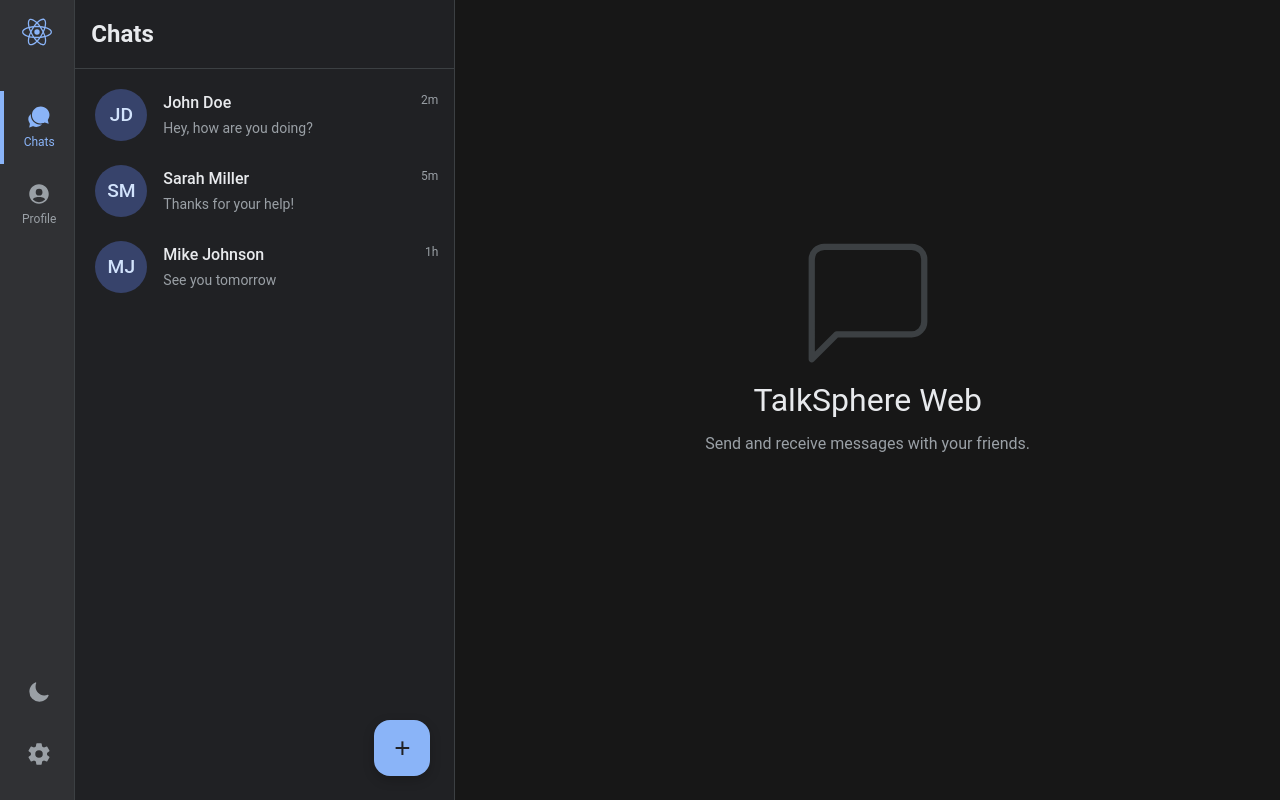
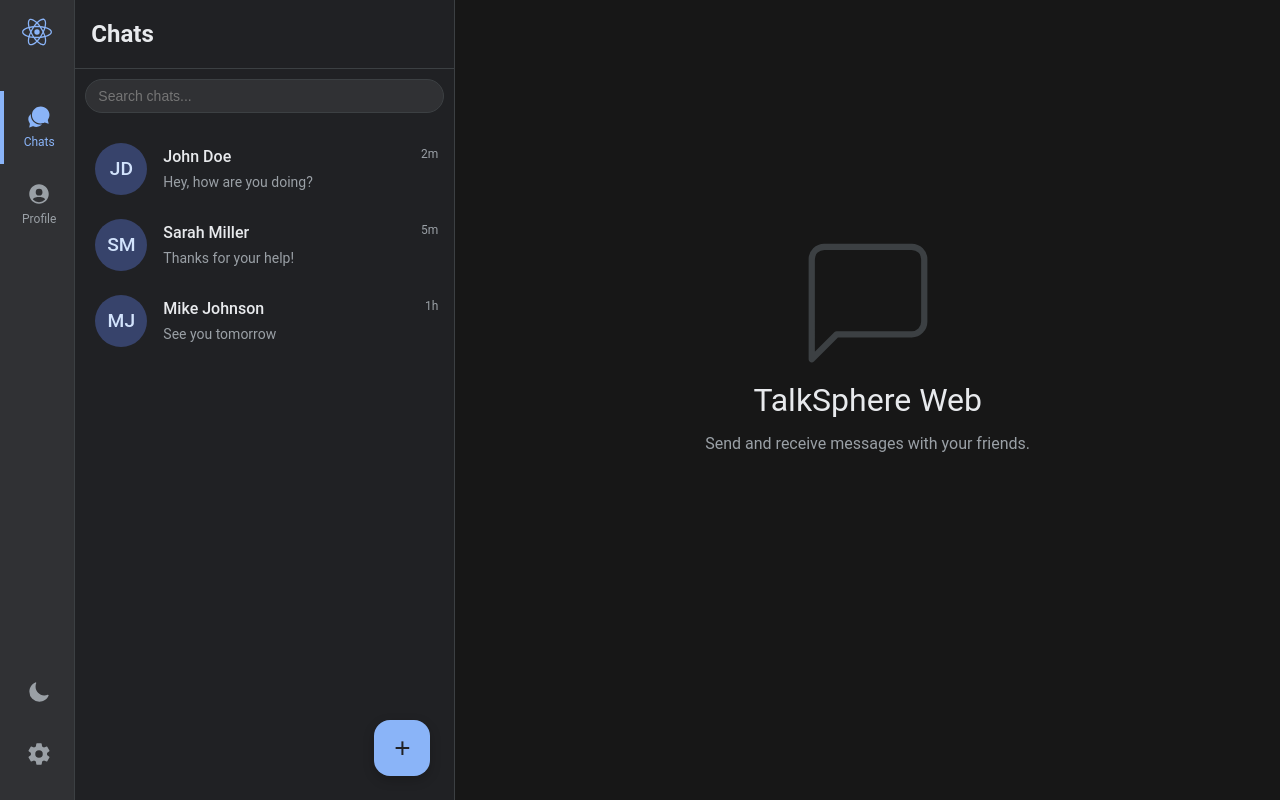
Before and after one commit to swapnilsontakke7676/TalkSphere, a React (Vite) app in the folder frontend/: page /chats in a window 1280 px wide. Built offline with nearby package versions, Linux system fonts and the light colour scheme; sample sign-in values are in the browser's storage.

Commit message:
Chat search for recent chats

```diff
--- a/frontend/src/components/ChatList.jsx
+++ b/frontend/src/components/ChatList.jsx
@@ -1,17 +1,33 @@
-import React from "react";
+import React, { useState } from "react";
 
 const ChatList = ({ chats, selectedChat, selectChat, startNewChat }) => {
+    const [searchTerm, setSearchTerm] = useState("");
+    const filteredChats = Object.entries(chats).filter(([chatId, chat]) =>
+        chat.name.toLowerCase().includes(searchTerm.toLowerCase()) ||
+        chat.preview.toLowerCase().includes(searchTerm.toLowerCase())
+    );
+
     return (
         <div className="chat-list">
             <div className="chat-list-header">
                 <h2 className="chat-list-title">Chats</h2>
+            </div>
 
+            {/* Search bar */}
+            <div className="chat-search">
+                <input
+                    type="text"
+                    placeholder="Search chats..."
+                    value={searchTerm}
+                    onChange={(e) => setSearchTerm(e.target.value)}
+                />
             </div>
             <div className="chat-items">
-                {Object.entries(chats).map(([chatId, chat]) => (
+                {filteredChats.length > 0 ? (
+                    filteredChats.map(([chatId, chat]) => (
                         <div
                             key={chatId}
-                        className={`chat-item ${selectedChat === chatId ? 'selected' : ''}`}
+                            className={`chat-item ${selectedChat === chatId ? "selected" : ""}`}
                             onClick={() => selectChat(chatId)}
                         >
                             <div className="chat-avatar">{chat.avatar}</div>
@@ -23,9 +39,13 @@ const ChatList = ({ chats, selectedChat, selectChat, startNewChat }) => {
                                 <div className="chat-preview">{chat.preview}</div>
                             </div>
                         </div>
-                ))}
+                    ))
+                ) : (
+                    <div className="no-chats">No chats found</div>
+                )}
             </div>
-            <button className="new-chat-fab">+</button>
+
+            <button className="new-chat-fab" onClick={startNewChat}>+</button>
         </div>
     );
 };
--- a/frontend/src/styles/chat.css
+++ b/frontend/src/styles/chat.css
@@ -417,6 +417,21 @@ body {
     max-width: 350px;
 }
 
+.chat-search {
+    padding: 10px;
+}
+
+.chat-search input {
+    width: 100%;
+    padding: 8px 12px;
+    border-radius: 20px;
+    border: 1px solid var(--border-primary);
+    color: var(--text-primary);
+    outline: none;
+    font-size: 14px;
+    background-color: var(--bg-tertiary);
+}
+
 @media (max-width: 768px) {
 
     .main-nav {
```
Lines whose indentation alone changed are shown as unchanged.
